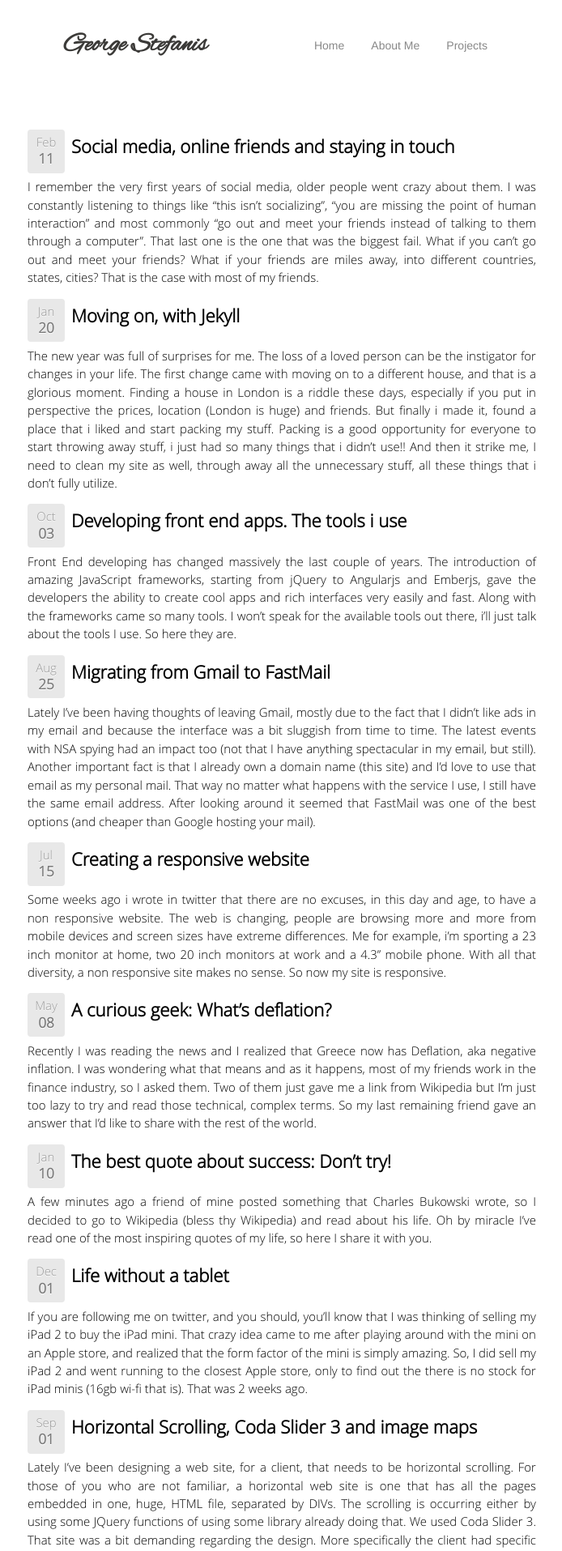
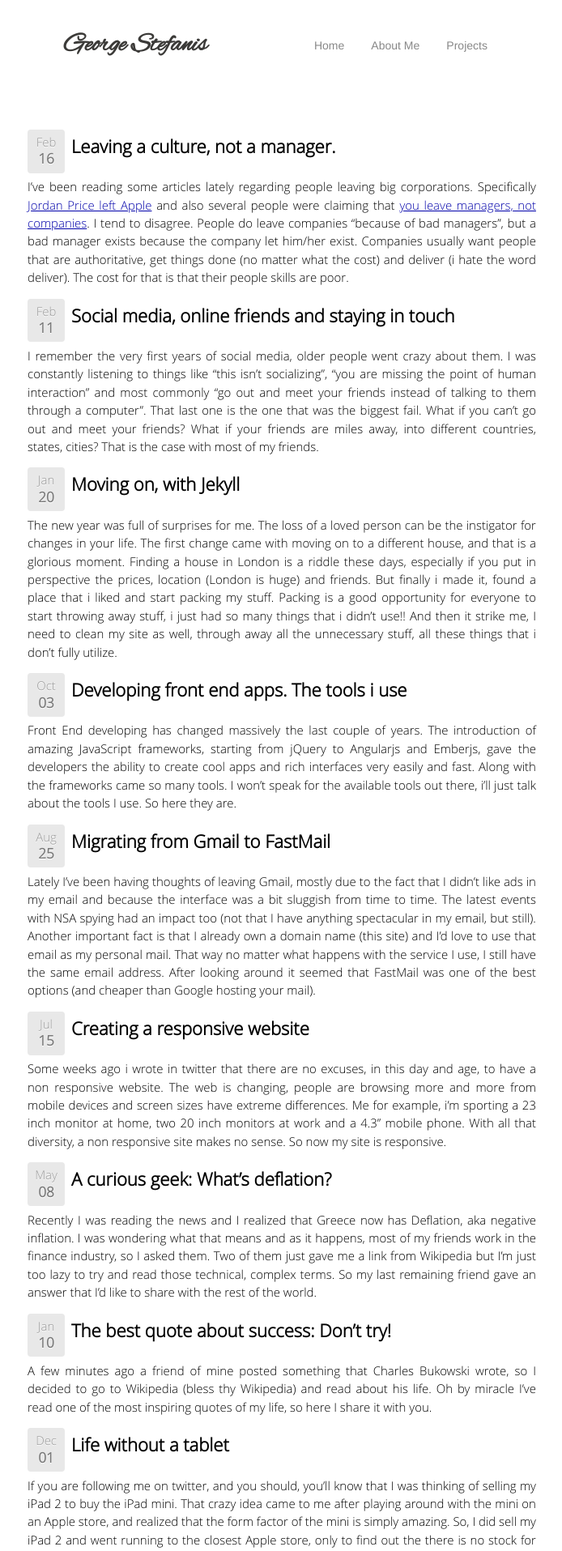
Before and after one commit to skywritergr/georgestefanis.com, a Jekyll site: the page built from index.html, in a window 1280 px wide. Shown: the top 1915 px of the page at 81% size, without its empty margins (292-986 px from the left). Built offline with Jekyll 4.4.1, drawn with Linux system fonts in a browser that asks for light colours; Markdown is read by kramdown in place of the engine named in the settings; the list of posts is cut into pages by our own code.

Commit message:
new article and minor change on the css to add underline to links

```diff
--- /dev/null
+++ b/_posts/2014-02-16-leaving-a-culture-not-a-manager.markdown
@@ -0,0 +1,13 @@
+---
+layout: post
+title:  "Leaving a culture, not a manager."
+date:   2014-02-16
+categories: blog
+---
+I've been reading some articles lately regarding people leaving big corporations. Specifically [Jordan Price left Apple](http://www.huffingtonpost.com/jordan-price/why-i-quit-my-job-at-apple_b_4769885.html) and also several people were claiming that [you leave managers, not companies](http://www.huffingtonpost.com/greg-savage/people-dont-leave-companies_b_4277535.html). I tend to disagree. People do leave companies "because of bad managers", but a bad manager exists because the company let him/her exist. Companies usually want people that are authoritative, get things done (no matter what the cost) and deliver (i hate the word deliver). The cost for that is that their people skills are poor.
+
+The existence of the above person, in a company just highlights the fact that this working environment has a bad culture, cares less for the employees and eventually you would have to encounter an obnoxious person anyway, if it wasn't for your manager. This is one of the main reasons why people lately tend to work more as freelancers, join start-ups or even create their own start-up. It isn't because they want to be THE Boss, but because they want their every day life to be free of unnecessary annoyances like a bad manager, or a bad working environment. They want a work/life balance that doesn't end on the working hours only. They want their job to be fulfilling.
+
+Jordan Price leaving Apple is one of the few options he had. He was a contractor (and in the corporate world contractor = expendable), in a big corporation, with an established culture and possibly little chance to change things from his position. Could he react differently? For sure! He could have talked to the manager first and if that didn't work he could have talked to the HR. Would it made any difference? Possibly not, but then you can go, feel zero guilt and burn no bridges. These things though you have to learn by being part of the corporate culture, and many people don't want to be part of it, and that's healthy.
+
+In the end of the day you leave a working environment, no matter how impressive it looks on your CV, for the sake of your own sanity. You leave because you want to accomplish other things, you want to spend time in other tasks or because the relationship between you and your company stopped working, [it happens](https://the-pastry-box-project.net/wren-lanier/2014-February-14#). If companies want to retain talent, and attract more, they should try to keep people happy, keep them involved, award them when necessary and finally follow [Wheaton's law](http://knowyourmeme.com/memes/wheatons-law).
--- a/css/main.css
+++ b/css/main.css
@@ -27,7 +27,7 @@ body {
 h1 { margin-bottom: 1em; }*/
 p { margin: 1em 0; }
 
-a         { color: #00a; text-decoration: none;}
+a         { color: #00a; text-decoration: underline;}
 a:hover   { color: #000; }
 
 
```
